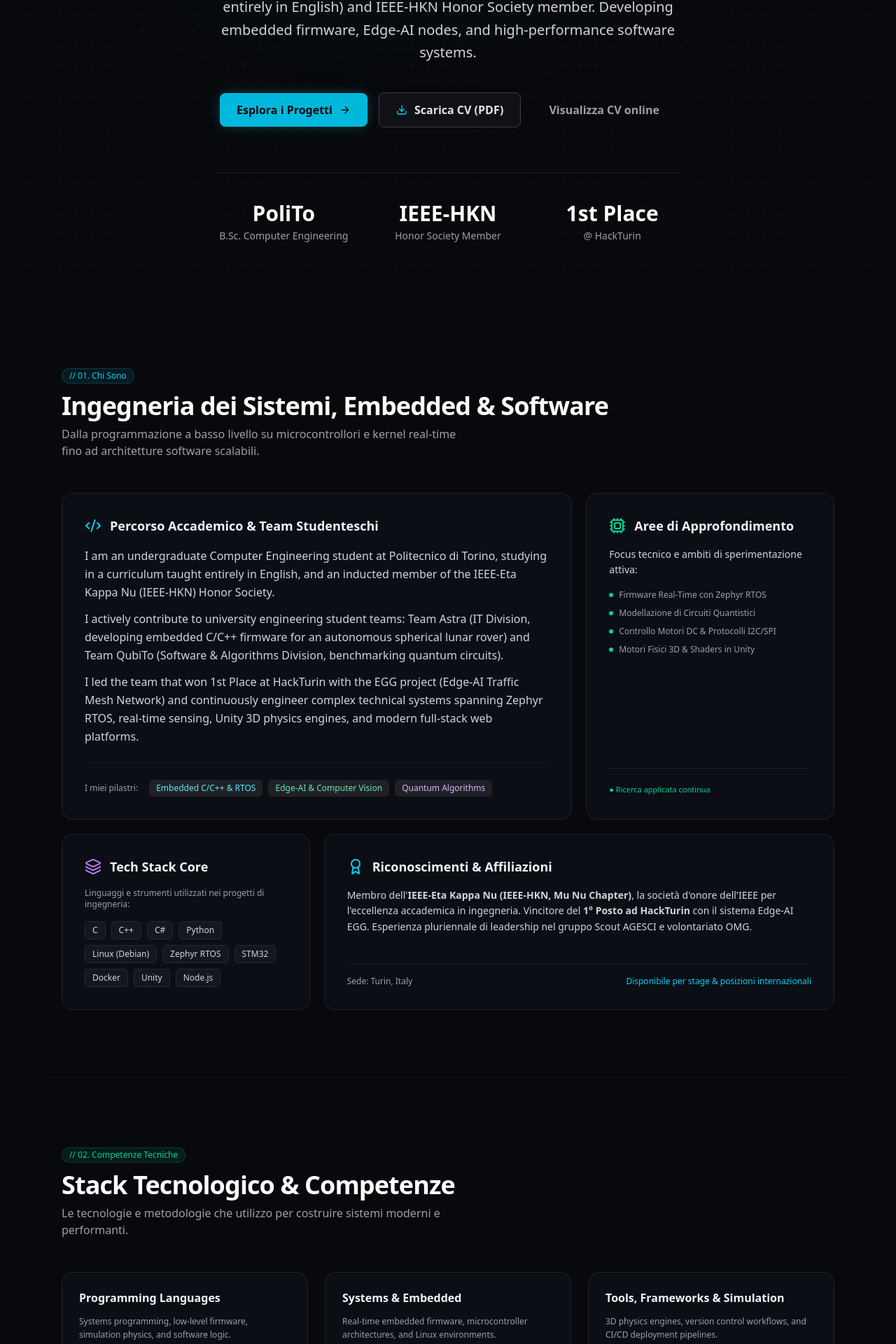
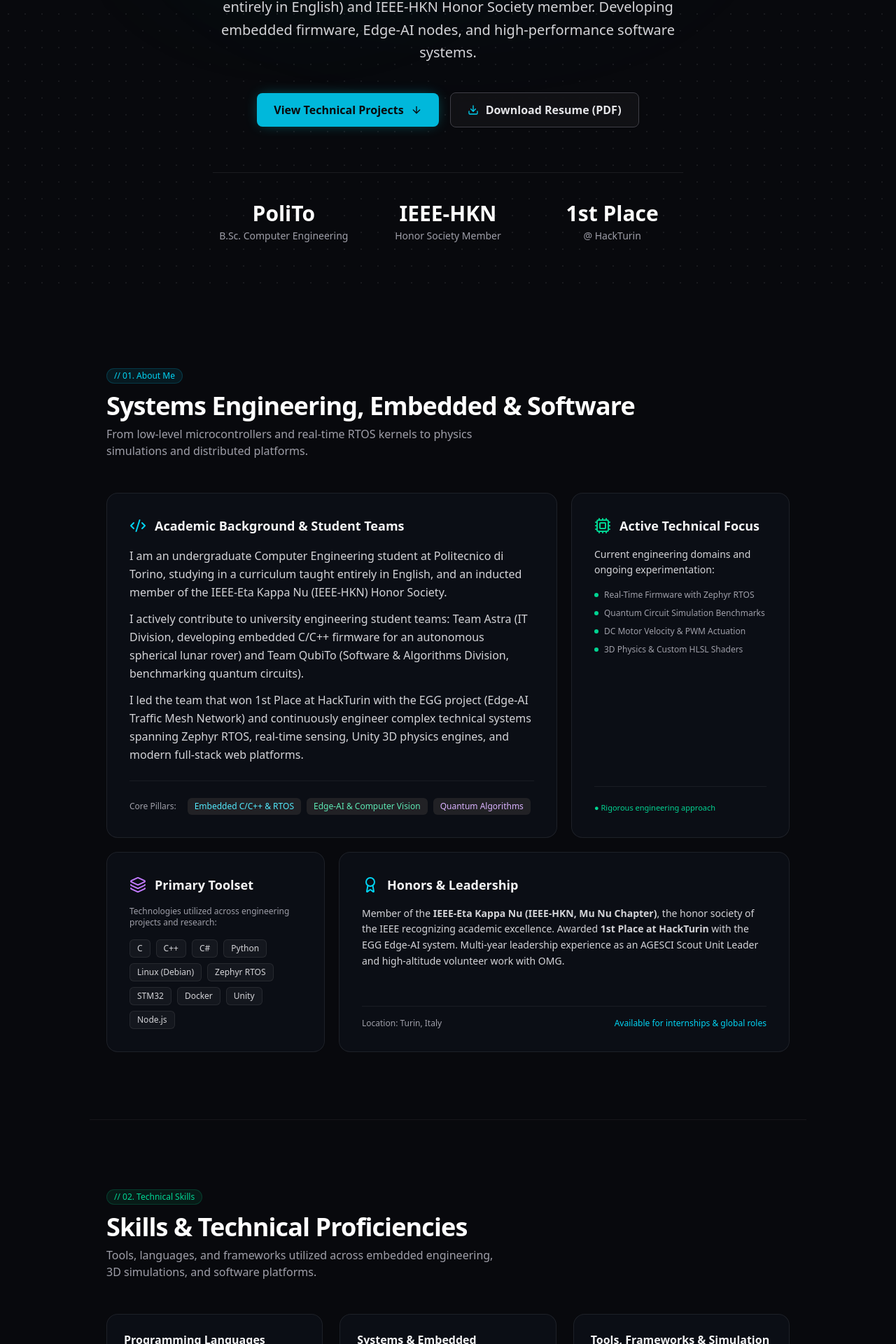
Before and after one commit to GioeleRora/gioggio, a Next.js app: page / in a window 1280 px wide. Shown: the part 560-2480 px from the top of the page at 70% size. Built offline with nearby package versions, Linux system fonts and the light colour scheme.

Commit message:
refactor(home): translate home sections to English and focus call-to-actions

```diff
--- a/src/components/home/BentoAbout.tsx
+++ b/src/components/home/BentoAbout.tsx
@@ -4,29 +4,29 @@ import { profileData } from "@/data/profile";
 
 export function BentoAbout() {
   return (
-    <section id="about" className="py-24 px-4 sm:px-6 max-w-6xl mx-auto">
+    <section id="about" className="py-24 px-4 sm:px-6 max-w-5xl mx-auto">
       {/* Section Header */}
       <div className="mb-12">
         <Badge variant="cyan" size="sm" className="mb-3">
-          {"// 01. Chi Sono"}
+          {"// 01. About Me"}
         </Badge>
         <h2 className="text-3xl sm:text-4xl font-bold tracking-tight text-white">
-          Ingegneria dei Sistemi, Embedded & Software
+          Systems Engineering, Embedded & Software
         </h2>
         <p className="text-zinc-400 mt-2 max-w-xl text-sm sm:text-base">
-          Dalla programmazione a basso livello su microcontrollori e kernel real-time fino ad architetture software scalabili.
+          From low-level microcontrollers and real-time RTOS kernels to physics simulations and distributed platforms.
         </p>
       </div>
 
       {/* Bento Grid */}
       <div className="grid grid-cols-1 md:grid-cols-3 gap-5">
-        {/* Card 1: Bio estesa (Spans 2 cols) */}
+        {/* Card 1: Academic & Teams */}
         <div className="md:col-span-2 bento-card rounded-2xl p-6 sm:p-8 flex flex-col justify-between">
           <div>
             <div className="flex items-center gap-3 mb-4 text-cyan-400">
               <Code2 className="w-6 h-6" />
               <h3 className="font-mono text-lg font-semibold text-zinc-100">
-                Percorso Accademico & Team Studenteschi
+                Academic Background & Student Teams
               </h3>
             </div>
             <div className="space-y-3 text-zinc-300 text-sm sm:text-base leading-relaxed">
@@ -37,7 +37,7 @@ export function BentoAbout() {
           </div>
 
           <div className="mt-6 pt-6 border-t border-white/[0.06] flex flex-wrap gap-2">
-            <span className="text-xs font-mono text-zinc-400 self-center mr-2">I miei pilastri:</span>
+            <span className="text-xs font-mono text-zinc-400 self-center mr-2">Core Pillars:</span>
             <span className="px-2.5 py-1 rounded-md bg-zinc-800/80 text-xs font-mono text-cyan-300">
               Embedded C/C++ & RTOS
             </span>
@@ -50,55 +50,55 @@ export function BentoAbout() {
           </div>
         </div>
 
-        {/* Card 2: Cosa sto esplorando ora */}
+        {/* Card 2: Focus Areas */}
         <div className="bento-card rounded-2xl p-6 sm:p-8 flex flex-col justify-between">
           <div>
             <div className="flex items-center gap-3 mb-4 text-emerald-400">
               <Cpu className="w-6 h-6" />
               <h3 className="font-mono text-lg font-semibold text-zinc-100">
-                Aree di Approfondimento
+                Active Technical Focus
               </h3>
             </div>
             <p className="text-sm text-zinc-300 leading-relaxed mb-4">
-              Focus tecnico e ambiti di sperimentazione attiva:
+              Current engineering domains and ongoing experimentation:
             </p>
             <ul className="space-y-2.5 text-xs font-mono text-zinc-400">
               <li className="flex items-center gap-2">
                 <span className="h-1.5 w-1.5 rounded-full bg-emerald-400" />
-                <span>Firmware Real-Time con Zephyr RTOS</span>
+                <span>Real-Time Firmware with Zephyr RTOS</span>
               </li>
               <li className="flex items-center gap-2">
                 <span className="h-1.5 w-1.5 rounded-full bg-emerald-400" />
-                <span>Modellazione di Circuiti Quantistici</span>
+                <span>Quantum Circuit Simulation Benchmarks</span>
               </li>
               <li className="flex items-center gap-2">
                 <span className="h-1.5 w-1.5 rounded-full bg-emerald-400" />
-                <span>Controllo Motori DC & Protocolli I2C/SPI</span>
+                <span>DC Motor Velocity & PWM Actuation</span>
               </li>
               <li className="flex items-center gap-2">
                 <span className="h-1.5 w-1.5 rounded-full bg-emerald-400" />
-                <span>Motori Fisici 3D & Shaders in Unity</span>
+                <span>3D Physics & Custom HLSL Shaders</span>
               </li>
             </ul>
           </div>
 
           <div className="mt-6 pt-4 border-t border-white/[0.06]">
             <span className="text-[11px] font-mono text-emerald-400">
-              ● Ricerca applicata continua
+              ● Rigorous engineering approach
             </span>
           </div>
         </div>
 
-        {/* Card 3: Stack preferito */}
+        {/* Card 3: Stack */}
         <div className="bento-card rounded-2xl p-6 sm:p-8">
           <div className="flex items-center gap-3 mb-4 text-purple-400">
             <Layers className="w-6 h-6" />
             <h3 className="font-mono text-lg font-semibold text-zinc-100">
-              Tech Stack Core
+              Primary Toolset
             </h3>
           </div>
           <p className="text-xs text-zinc-400 mb-4">
-            Linguaggi e strumenti utilizzati nei progetti di ingegneria:
+            Technologies utilized across engineering projects and research:
           </p>
           <div className="flex flex-wrap gap-2">
             {["C", "C++", "C#", "Python", "Linux (Debian)", "Zephyr RTOS", "STM32", "Docker", "Unity", "Node.js"].map(
@@ -114,23 +114,23 @@ export function BentoAbout() {
           </div>
         </div>
 
-        {/* Card 4: Riconoscimenti & Honor Society (Spans 2 cols) */}
+        {/* Card 4: Honors & Affiliations */}
         <div className="md:col-span-2 bento-card rounded-2xl p-6 sm:p-8 flex flex-col justify-between">
           <div>
             <div className="flex items-center gap-3 mb-4 text-cyan-400">
               <Award className="w-6 h-6" />
               <h3 className="font-mono text-lg font-semibold text-zinc-100">
-                Riconoscimenti & Affiliazioni
+                Honors & Leadership
               </h3>
             </div>
             <p className="text-zinc-300 text-sm leading-relaxed">
-              Membro dell&apos;<strong>IEEE-Eta Kappa Nu (IEEE-HKN, Mu Nu Chapter)</strong>, la società d&apos;onore dell&apos;IEEE per l&apos;eccellenza accademica in ingegneria. Vincitore del <strong>1° Posto ad HackTurin</strong> con il sistema Edge-AI EGG. Esperienza pluriennale di leadership nel gruppo Scout AGESCI e volontariato OMG.
+              Member of the <strong>IEEE-Eta Kappa Nu (IEEE-HKN, Mu Nu Chapter)</strong>, the honor society of the IEEE recognizing academic excellence. Awarded <strong>1st Place at HackTurin</strong> with the EGG Edge-AI system. Multi-year leadership experience as an AGESCI Scout Unit Leader and high-altitude volunteer work with OMG.
             </p>
           </div>
 
           <div className="mt-6 pt-4 border-t border-white/[0.06] flex items-center justify-between text-xs font-mono text-zinc-400">
-            <span>Sede: {profileData.location}</span>
-            <span className="text-cyan-400">Disponibile per stage & posizioni internazionali</span>
+            <span>Location: {profileData.location}</span>
+            <span className="text-cyan-400">Available for internships & global roles</span>
           </div>
         </div>
       </div>
--- a/src/components/home/ExperienceTimeline.tsx
+++ b/src/components/home/ExperienceTimeline.tsx
@@ -1,39 +1,33 @@
-import { Briefcase, ArrowRight, Download } from "lucide-react";
+import { Briefcase, GraduationCap, Download, Users, HeartHandshake } from "lucide-react";
 import { Badge } from "@/components/ui/Badge";
 import { Button } from "@/components/ui/Button";
 import { cvData } from "@/data/cv";
 
 export function ExperienceTimeline() {
   return (
-    <section className="py-24 px-4 sm:px-6 max-w-6xl mx-auto border-t border-white/[0.06]">
+    <section id="experience" className="py-24 px-4 sm:px-6 max-w-5xl mx-auto border-t border-white/[0.06]">
       {/* Header */}
       <div className="flex flex-col md:flex-row md:items-end justify-between gap-6 mb-12">
         <div>
           <Badge variant="purple" size="sm" className="mb-3">
-            {"// 04. Percorso & Esperienze"}
+            {"// 04. Experience & Education"}
           </Badge>
           <h2 className="text-3xl sm:text-4xl font-bold tracking-tight text-white">
-            Carriera & Percorso Accademico
+            Engineering Teams & Background
           </h2>
           <p className="text-zinc-400 mt-2 max-w-xl text-sm sm:text-base">
-            Le tappe principali che hanno forgiato il mio background professionale.
+            Student space robotics, quantum algorithms research, academics at Politecnico di Torino, and leadership.
           </p>
         </div>
 
-        <div className="flex items-center gap-3">
-          <Button href="/cv-gioele.pdf" external download variant="outline" size="md">
-            <Download className="w-4 h-4 text-cyan-400" />
-            <span>Scarica PDF</span>
-          </Button>
-
-          <Button href="/cv" variant="secondary" size="md">
-            <span>Curriculum Completo</span>
-            <ArrowRight className="w-4 h-4" />
-          </Button>
-        </div>
+        {/* Single clean PDF button */}
+        <Button href="/cv-gioele.pdf" external download variant="outline" size="md">
+          <Download className="w-4 h-4 text-cyan-400" />
+          <span>Download Resume (PDF)</span>
+        </Button>
       </div>
 
-      {/* Timeline List */}
+      {/* Experience List */}
       <div className="space-y-6">
         {cvData.workExperiences.map((exp, index) => (
           <div
@@ -42,7 +36,13 @@ export function ExperienceTimeline() {
           >
             <div className="flex items-start gap-4">
               <div className="p-2.5 rounded-xl bg-cyan-500/10 text-cyan-400 border border-cyan-500/20 shrink-0 mt-1">
-                <Briefcase className="w-5 h-5" />
+                {exp.role.includes("Scout") ? (
+                  <Users className="w-5 h-5 text-purple-400" />
+                ) : exp.role.includes("Volunteer") ? (
+                  <HeartHandshake className="w-5 h-5 text-emerald-400" />
+                ) : (
+                  <Briefcase className="w-5 h-5" />
+                )}
               </div>
               <div>
                 <div className="flex flex-wrap items-center gap-2 mb-1">
@@ -51,7 +51,7 @@ export function ExperienceTimeline() {
                   <span className="text-cyan-400 font-semibold">{exp.company}</span>
                   {exp.current && (
                     <span className="px-2 py-0.5 rounded-full bg-emerald-500/10 text-emerald-400 border border-emerald-500/20 text-[11px] font-mono">
-                      In corso
+                      Present
                     </span>
                   )}
                 </div>
@@ -89,6 +89,27 @@ export function ExperienceTimeline() {
             </div>
           </div>
         ))}
+
+        {/* Education Section embedded directly - No extra page hops */}
+        <div className="pt-6">
+          <h3 className="text-sm font-mono uppercase tracking-wider text-purple-400 font-semibold mb-4 flex items-center gap-2">
+            <GraduationCap className="w-4 h-4" />
+            <span>Academic Education & Honors</span>
+          </h3>
+
+          <div className="space-y-4">
+            {cvData.education.map((edu, index) => (
+              <div key={index} className="bento-card rounded-2xl p-6">
+                <div className="flex flex-col sm:flex-row sm:items-baseline justify-between gap-1 mb-1">
+                  <h4 className="text-base font-bold text-white">{edu.degree}</h4>
+                  <span className="text-xs font-mono text-zinc-400">{edu.period}</span>
+                </div>
+                <span className="text-xs font-mono text-cyan-400 block mb-2">{edu.institution}</span>
+                {edu.description && <p className="text-xs text-zinc-300 leading-relaxed">{edu.description}</p>}
+              </div>
+            ))}
+          </div>
+        </div>
       </div>
     </section>
   );
--- a/src/components/home/HeroSection.tsx
+++ b/src/components/home/HeroSection.tsx
@@ -1,4 +1,4 @@
-import { ArrowRight, Download, Terminal } from "lucide-react";
+import { ArrowDown, Download, Terminal } from "lucide-react";
 import { Button } from "@/components/ui/Button";
 import { Badge } from "@/components/ui/Badge";
 import { profileData } from "@/data/profile";
@@ -6,19 +6,19 @@ import { profileData } from "@/data/profile";
 export function HeroSection() {
   return (
     <section className="relative min-h-[calc(100vh-4rem)] flex items-center justify-center py-20 px-4 sm:px-6 overflow-hidden tech-grid-bg">
-      {/* Background radial glow */}
+      {/* Background ambient lighting */}
       <div className="absolute top-1/4 left-1/2 -translate-x-1/2 -translate-y-1/2 w-[600px] h-[350px] bg-cyan-500/10 rounded-full blur-[120px] pointer-events-none" />
       <div className="absolute top-1/3 left-1/3 -translate-x-1/2 -translate-y-1/2 w-[350px] h-[250px] bg-emerald-500/10 rounded-full blur-[100px] pointer-events-none" />
 
       <div className="max-w-4xl mx-auto w-full text-center relative z-10 flex flex-col items-center">
-        {/* Live Availability Badge */}
+        {/* Availability Badge */}
         <div className="mb-6">
           <Badge variant="emerald" size="md" dot pulse>
             {profileData.statusBadge.text}
           </Badge>
         </div>
 
-        {/* Terminal whoami preview */}
+        {/* Terminal prompt badge */}
         <div className="mb-8 inline-flex items-center gap-2 px-3 py-1.5 rounded-lg bg-zinc-900/90 border border-white/[0.08] text-xs font-mono text-zinc-400">
           <Terminal className="w-3.5 h-3.5 text-cyan-400" />
           <span className="text-zinc-500">~/gioele $</span>
@@ -28,11 +28,11 @@ export function HeroSection() {
 
         {/* Main Headline */}
         <h1 className="text-4xl sm:text-6xl md:text-7xl font-extrabold tracking-tight text-white mb-6 leading-[1.1]">
-          Ingegneria Informatica,{" "}
+          Computer Engineering,{" "}
           <span className="text-transparent bg-clip-text bg-gradient-to-r from-cyan-400 via-emerald-400 to-cyan-300">
             Embedded
           </span>{" "}
-          & Sistemi Intelligenti.
+          & Intelligent Systems.
         </h1>
 
         {/* Subtitle / Description */}
@@ -40,24 +40,20 @@ export function HeroSection() {
           {profileData.headline}
         </p>
 
-        {/* Action Buttons */}
+        {/* Simplified Action Buttons: Only 2 focused options */}
         <div className="flex flex-wrap items-center justify-center gap-4">
-          <Button href="/progetti" size="lg" variant="primary">
-            <span>Esplora i Progetti</span>
-            <ArrowRight className="w-4 h-4" />
+          <Button href="/#projects" size="lg" variant="primary">
+            <span>View Technical Projects</span>
+            <ArrowDown className="w-4 h-4" />
           </Button>
 
           <Button href="/cv-gioele.pdf" external download size="lg" variant="outline">
             <Download className="w-4 h-4 text-cyan-400" />
-            <span>Scarica CV (PDF)</span>
-          </Button>
-
-          <Button href="/cv" size="lg" variant="ghost">
-            <span>Visualizza CV online</span>
+            <span>Download Resume (PDF)</span>
           </Button>
         </div>
 
-        {/* Highlights quick bar */}
+        {/* Highlights bar */}
         <div className="grid grid-cols-3 gap-4 sm:gap-8 mt-16 pt-10 border-t border-white/[0.08] w-full max-w-2xl">
           {profileData.highlights.map((item, idx) => (
             <div key={idx} className="flex flex-col items-center text-center">
--- a/src/components/home/TechStackGrid.tsx
+++ b/src/components/home/TechStackGrid.tsx
@@ -4,22 +4,22 @@ import { Sparkles } from "lucide-react";
 
 export function TechStackGrid() {
   return (
-    <section id="skills" className="py-24 px-4 sm:px-6 max-w-6xl mx-auto border-t border-white/[0.06]">
+    <section id="skills" className="py-24 px-4 sm:px-6 max-w-5xl mx-auto border-t border-white/[0.06]">
       {/* Section Header */}
       <div className="mb-12">
         <Badge variant="emerald" size="sm" className="mb-3">
-          {"// 02. Competenze Tecniche"}
+          {"// 02. Technical Skills"}
         </Badge>
         <h2 className="text-3xl sm:text-4xl font-bold tracking-tight text-white">
-          Stack Tecnologico & Competenze
+          Skills & Technical Proficiencies
         </h2>
         <p className="text-zinc-400 mt-2 max-w-xl text-sm sm:text-base">
-          Le tecnologie e metodologie che utilizzo per costruire sistemi moderni e performanti.
+          Tools, languages, and frameworks utilized across embedded engineering, 3D simulations, and software platforms.
         </p>
       </div>
 
       {/* Grid of Categories */}
-      <div className="grid grid-cols-1 md:grid-cols-2 lg:grid-cols-3 gap-6">
+      <div className="grid grid-cols-1 md:grid-cols-3 gap-6">
         {skillGroups.map((group) => (
           <div
             key={group.id}
@@ -54,8 +54,8 @@ export function TechStackGrid() {
             </div>
 
             <div className="mt-6 pt-4 border-t border-white/[0.06] flex items-center justify-between text-[11px] font-mono text-zinc-500">
-              <span>{group.skills.length} tecnologie</span>
-              <span className="text-zinc-400">Verificato</span>
+              <span>{group.skills.length} competencies</span>
+              <span className="text-zinc-400">Verified</span>
             </div>
           </div>
         ))}
```
Also changed, not shown: src/components/home/FeaturedProjects.tsx (+7 -18 lines).
